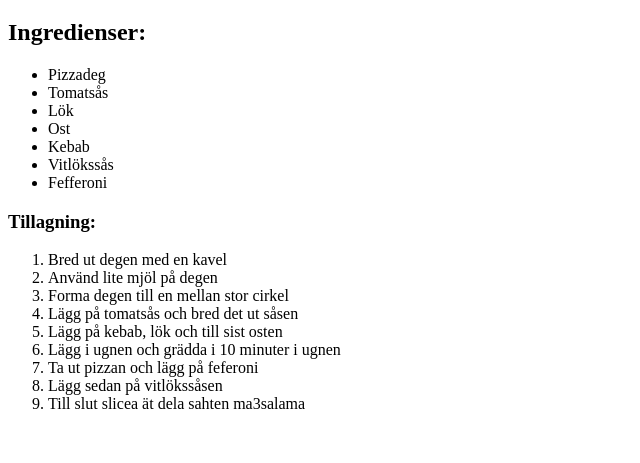
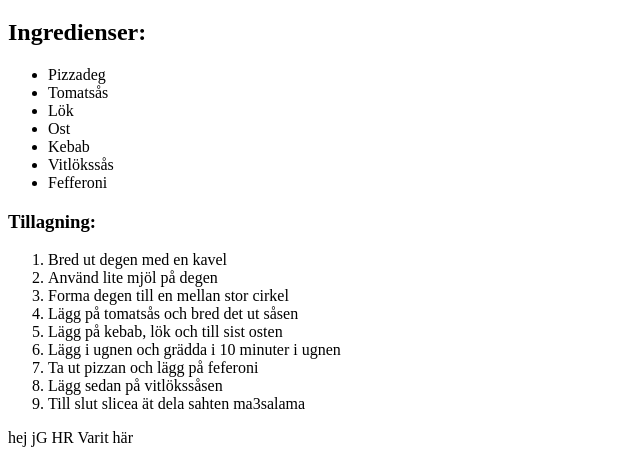
Before and after one commit to Yousha003/Fed23, a plain HTML site: page uppgift.html in a window 1280 px wide. Shown: the part 373-836 px from the top of the page, without its empty margins (0-640 px from the left). Before the commit the page ends 802 px from the top, so only its background shows below. Drawn offline with Linux system fonts and the light colour scheme.

Commit message:
add text

```diff
--- a/uppgift.html
+++ b/uppgift.html
@@ -31,6 +31,10 @@
         <li>Till slut slicea ät dela sahten ma3salama </li>
       </ol>
 
+      <p>
+        hej jG HR Varit här
+      </p>
+
 
 </body>
 </html>
```
